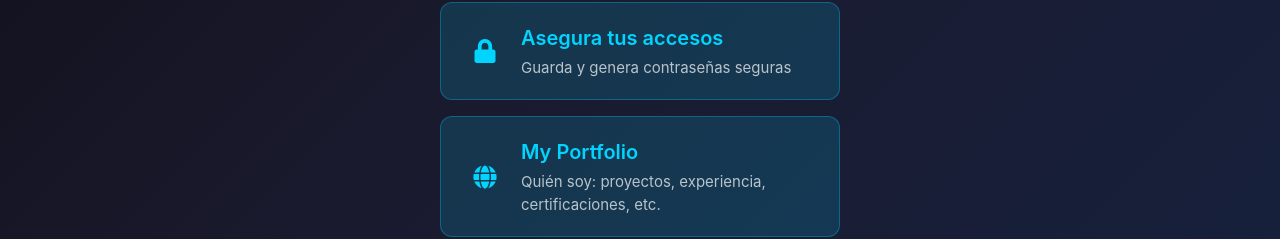
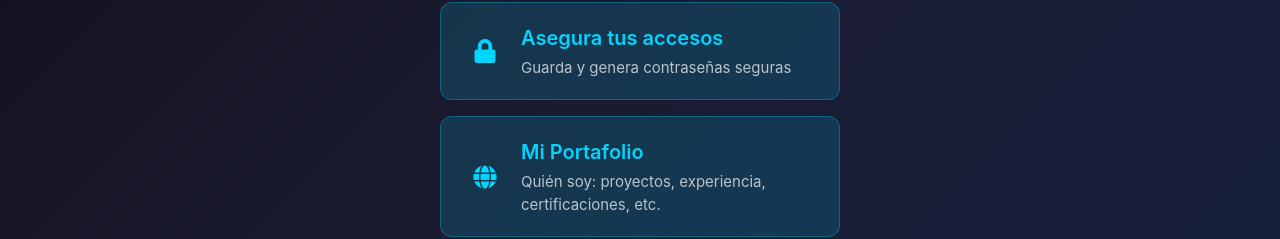
Before and after one commit to catacisneros/cybercata, a React (Vite) app: page / in a window 1280 px wide. Shown: the part 655-894 px from the top of the page. Built offline with nearby package versions, Linux system fonts and the light colour scheme.

Commit message:
errores ortograficos

```diff
--- a/src/constants.js
+++ b/src/constants.js
@@ -50,7 +50,7 @@ export const AFFILIATE_LINKS = [
   {
     platform: 'Cybersecurity Portfolio',
     icon: 'FaGlobe',
-    title: 'My Portfolio',
+    title: 'Mi Portafolio',
     subtitle: 'Quién soy: proyectos, experiencia, certificaciones, etc.',
     url: 'https://catacisneros.github.io',
   },
```
